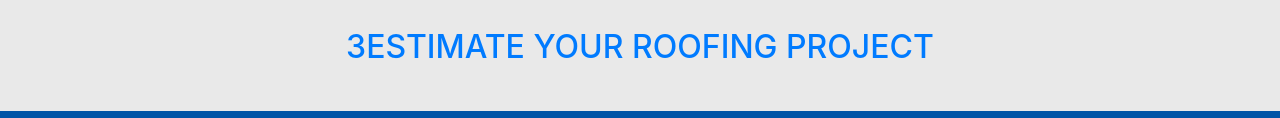
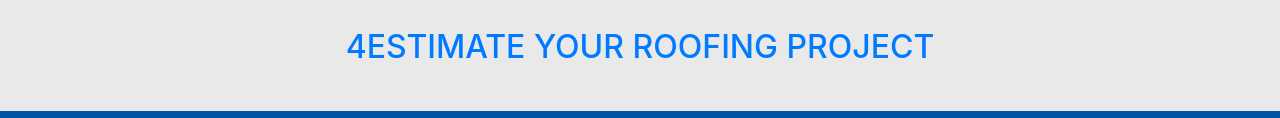
Before and after one commit to ushomeimprove/ushomeimprove.github.io, a plain HTML site: page index.html in a window 1280 px wide. Shown: the part 2652-2770 px from the top of the page. Drawn offline with nearby package versions, Linux system fonts and the light colour scheme.

Commit message:
Update index.html

```diff
--- a/index.html
+++ b/index.html
@@ -96,7 +96,7 @@
 			<div class="col-md-2 col-xs-1"></div>
 		</div><br>
 		<div align="center">
-			<a style="text-decoration: none; word-wrap:break-word;" href="https://www.baidu.com" class="btn"><h2>3ESTIMATE YOUR ROOFING PROJECT</h2></a>
+			<a style="text-decoration: none; word-wrap:break-word;" href="https://www.baidu.com" class="btn"><h2>4ESTIMATE YOUR ROOFING PROJECT</h2></a>
 		</div>
 	</div>
 
```
